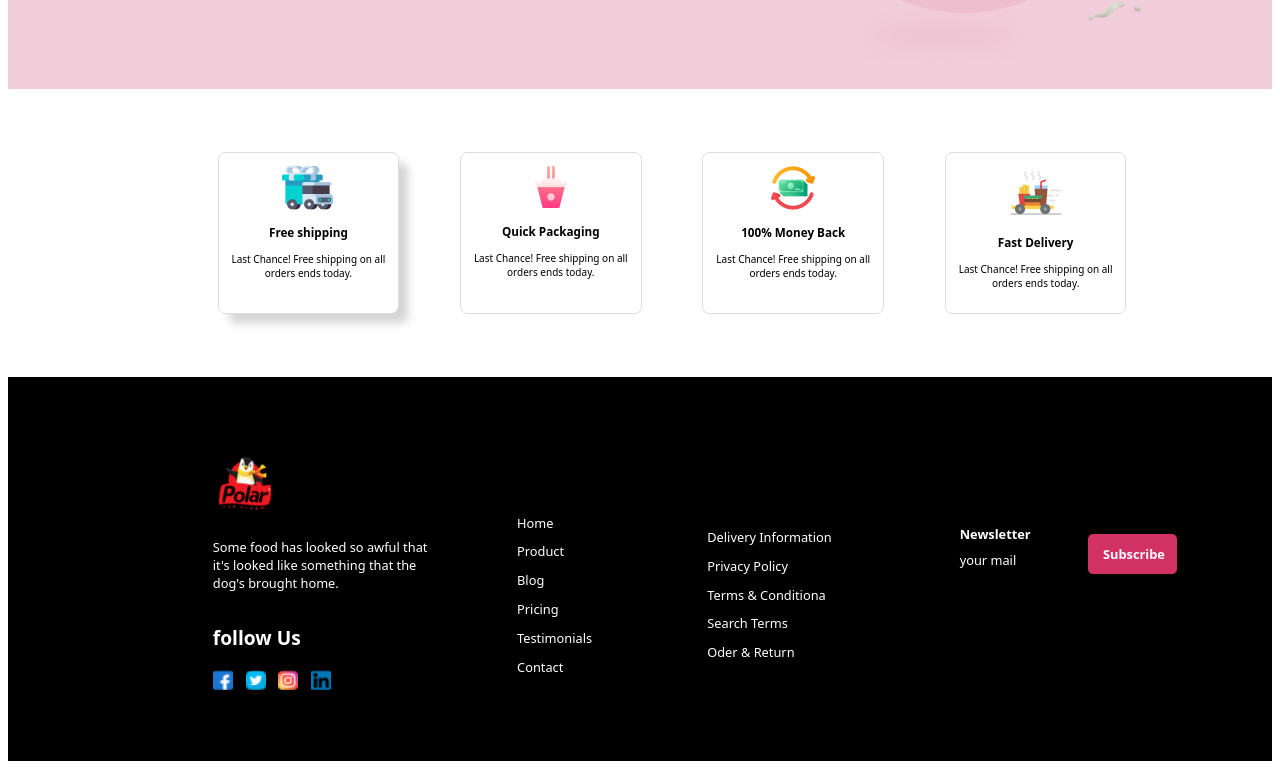
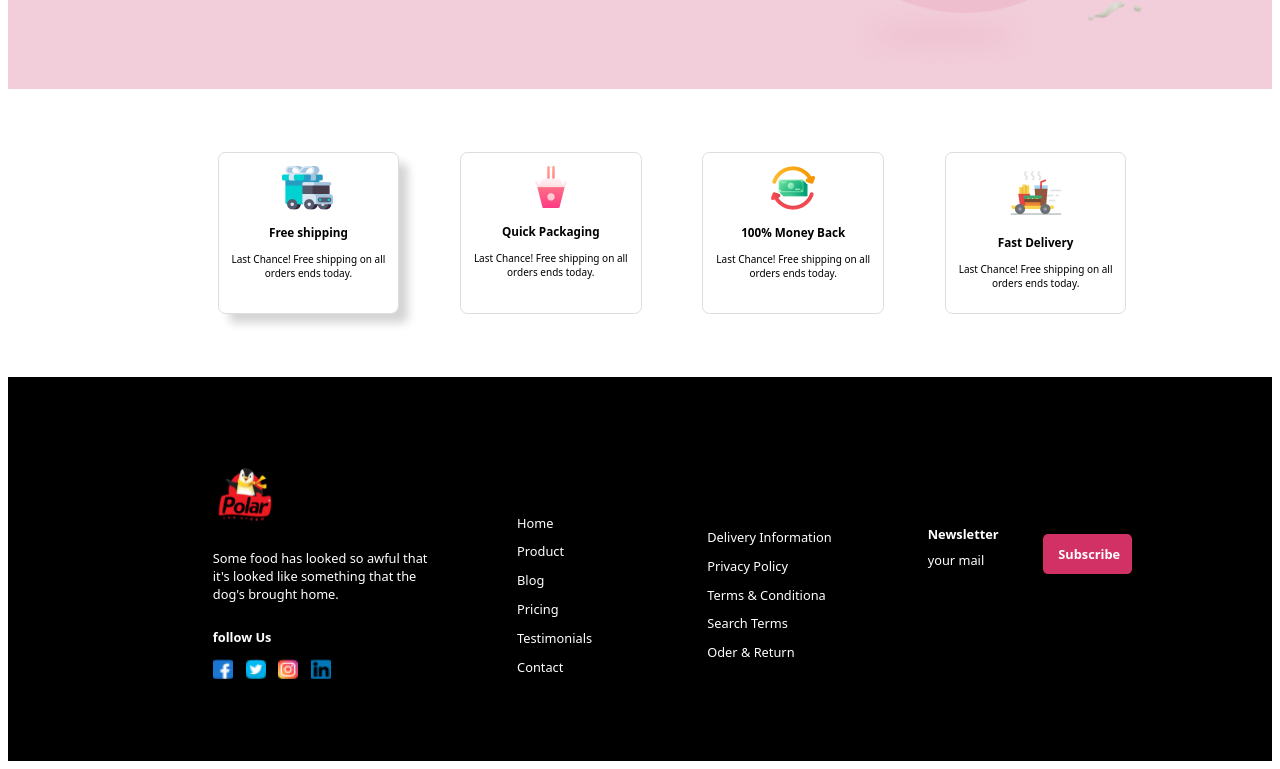
Before and after one commit to eracom-id412/Cynthia-Projet-mockup2code, a plain HTML site: page index.html in a window 1280 px wide. Shown: the part 639-1408 px from the top of the page. Drawn offline with Linux system fonts and the light colour scheme.

Commit message:
modification
Modification header

```diff
--- a/Cynthia_Schildknecht_ID412.css
+++ b/Cynthia_Schildknecht_ID412.css
@@ -32,7 +32,7 @@ body{ font-family: system-ui, -apple-system, BlinkMacSystemFont, 'Segoe UI', Rob
 
 .logo img {
     width: 6vw;
-    height: 9vh;
+    height: 12vh;
 }
 
 .boutton {
@@ -190,7 +190,7 @@ footer {
 .footert2 p {
     color: white;
     margin-left: 18vw;
-    font-size: larger;
+    font-size: 1vw;
     font-weight: bold;
 
 }
@@ -247,7 +247,7 @@ footer {
 }
 
 .footert5 {
-    margin-left: 10vw;
+    margin-left: 7.5vw;
     color: white;
     font-size: 1vw;
 }
@@ -264,13 +264,13 @@ footer {
 }
 
 .buttonh {
-   margin-left: 11.2vw;
+   margin-left: 10.2vw;
    margin-top: -3vh;
    font-weight: bolder;
 }
 
 .pink2{
-    margin-left: 10vw;
+    margin-left: 9vw;
     margin-top: -3.6vh;
     background-color: #D23166;
     border-radius: 0.4vw;
```
